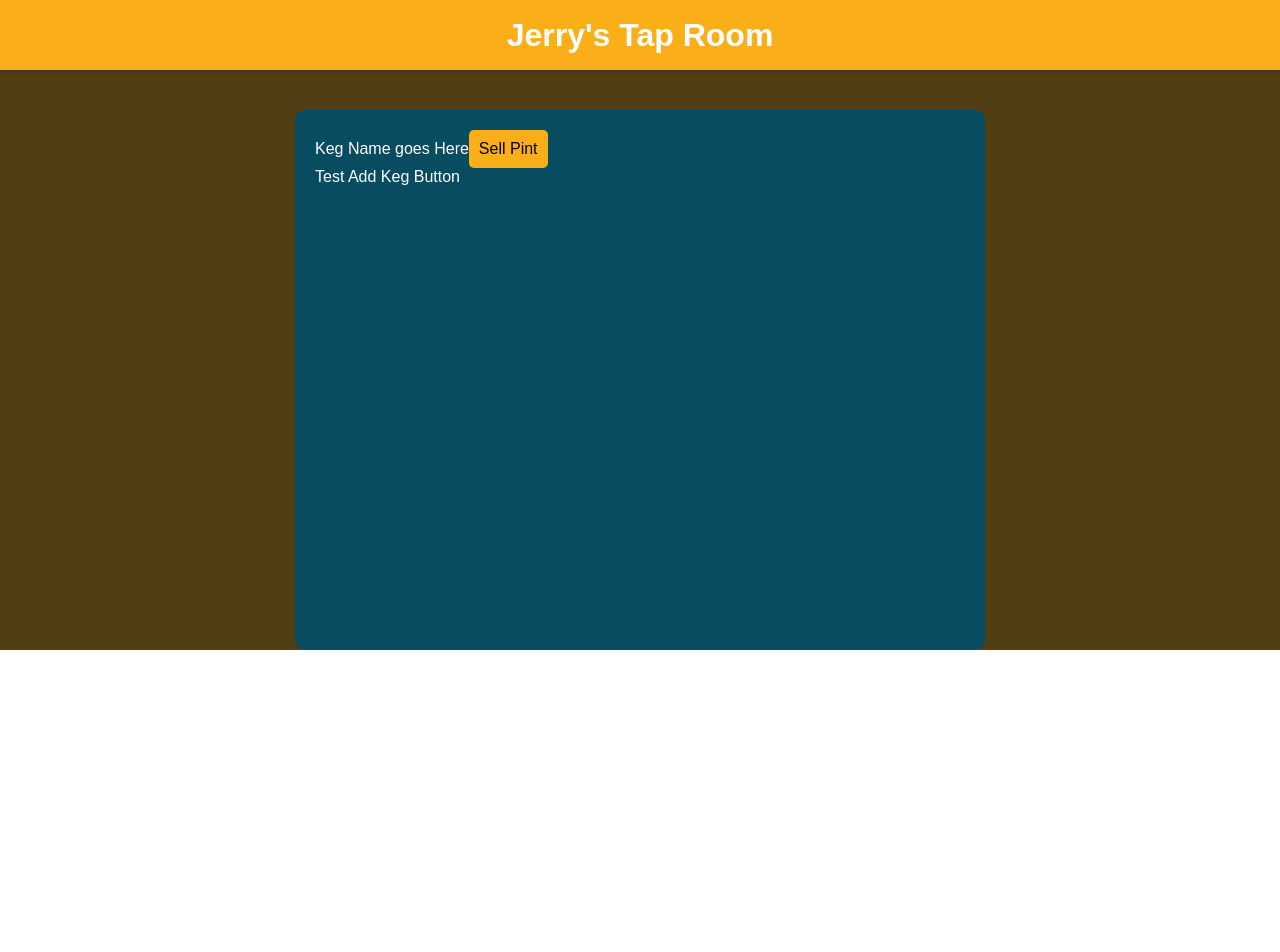
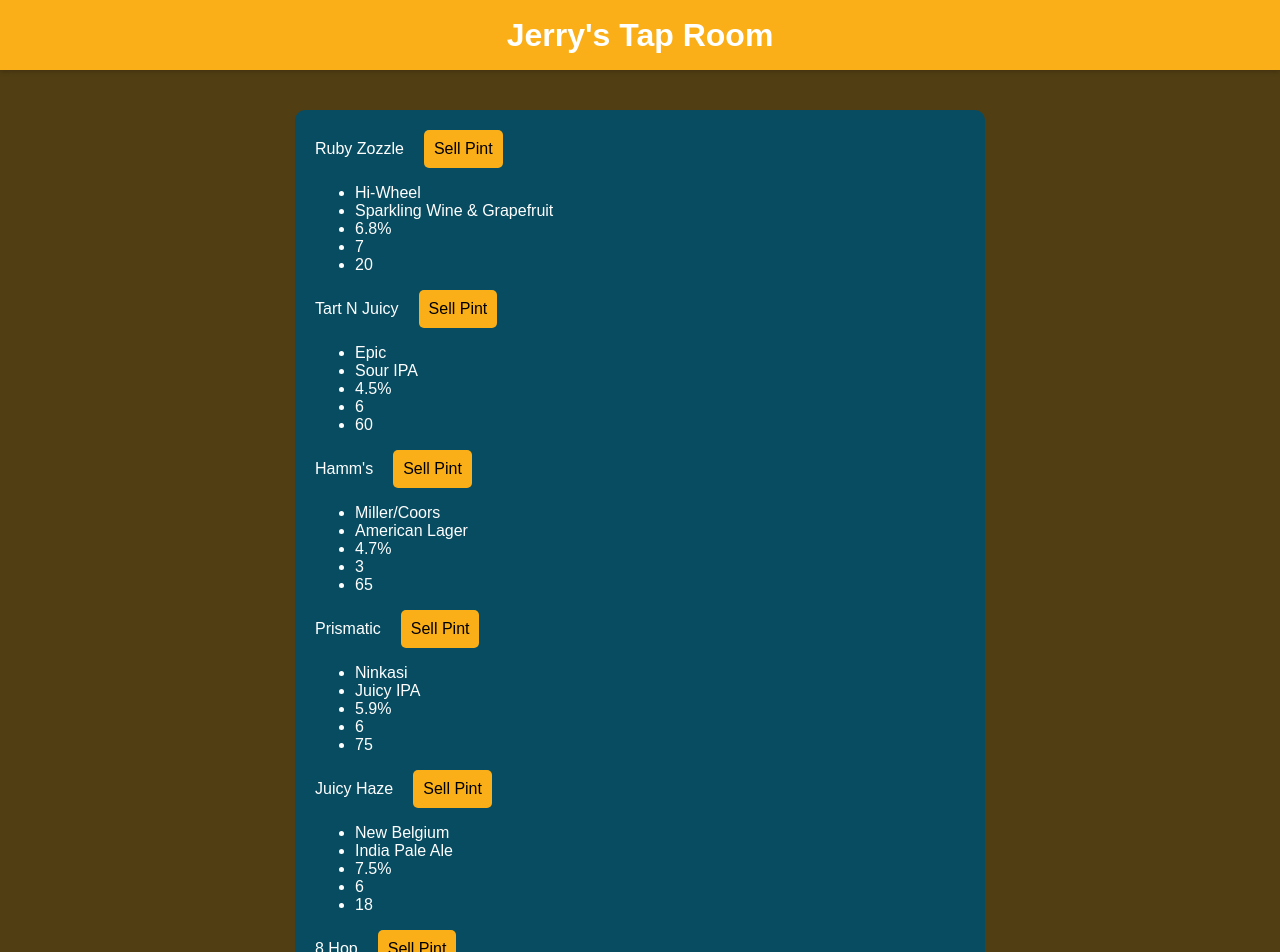
Before and after one commit to bobbymart1n/react-taproom, a React app: page /#/ in a window 1280 px wide. Shown: the top 952 px of the page. Before the commit the page ends 800 px from the top, so only its background shows below. Built offline with nearby package versions, Linux system fonts and the light colour scheme.

Commit message:
Add filler data

```diff
--- a/src/components/KegList/KegList.jsx
+++ b/src/components/KegList/KegList.jsx
@@ -5,10 +5,72 @@
 
 import styles from './KegList.css';
 
+const state = {
+  masterKegList: [
+    {
+      name: 'Ruby Zozzle',
+      brewer: 'Hi-Wheel',
+      description: 'Sparkling Wine & Grapefruit',
+      abv: '6.8%',
+      price: '7',
+      remaining: '20'
+    },
+    {
+      name: 'Tart N Juicy',
+      brewer: 'Epic',
+      description: 'Sour IPA',
+      abv: '4.5%',
+      price: '6',
+      remaining: '60'
+    },
+    {
+      name: 'Hamm\'s',
+      brewer: 'Miller/Coors',
+      description: 'American Lager',
+      abv: '4.7%',
+      price: '3',
+      remaining: '65'
+    },
+    {
+      name: 'Prismatic',
+      brewer: 'Ninkasi',
+      description: 'Juicy IPA',
+      abv:  '5.9%',
+      price: '6',
+      remaining: '75'
+    },
+    {
+      name: 'Juicy Haze',
+      brewer: 'New Belgium',
+      description: 'India Pale Ale',
+      abv:  '7.5%',
+      price: '6',
+      remaining: '18'
+    },
+    {
+      name: '8 Hop',
+      brewer: 'New Belgium',
+      description: 'Pale Ale',
+      abv:  '5.5%',
+      price: '6',
+      remaining: '58'
+    }
+  ]
+};
+
 function KegList() {
   return (
     <div className={styles.kegList}>
-      <KegListItem />
+      {state.masterKegList.map((beer, index) =>
+        <KegListItem
+          name={beer.name}
+          brewer={beer.brewer}
+          description={beer.description}
+          abv={beer.abv}
+          price={beer.price}
+          remaining={beer.remaining}
+          key={index}/>
+      )}
       <AddKegButton />
     </div>
   );
--- a/src/components/KegList/KegListItem/KegListItem.jsx
+++ b/src/components/KegList/KegListItem/KegListItem.jsx
@@ -1,13 +1,30 @@
 import React from 'react';
+import PropTypes from 'prop-types';
 import styles from './KegListItem.css';
 import SellKegButton from './../SellKegButton/SellKegButton';
 
-function KegListItem() {
+function KegListItem(props) {
   return (
     <div className={styles.kegListItem}>
-      <div className={styles.kegName}>Keg Name goes Here <span><SellKegButton/></span></div>
+      <div className={styles.kegName}>{props.name}<span><SellKegButton/></span></div>
+      <ul>
+        <li>{props.brewer}</li>
+        <li>{props.description}</li>
+        <li>{props.abv}</li>
+        <li>{props.price}</li>
+        <li>{props.remaining}</li>
+      </ul>
     </div>
   );
 }
 
+KegListItem.propTypes = {
+  name: PropTypes.string.isRequired,
+  brewer: PropTypes.string.isRequired,
+  description: PropTypes.string,
+  abv: PropTypes.string.isRequired,
+  price: PropTypes.string.isRequired,
+  remaining: PropTypes.string.isRequired
+};
+
 export default KegListItem;
--- a/src/components/KegList/SellKegButton/SellKegButton.css
+++ b/src/components/KegList/SellKegButton/SellKegButton.css
@@ -4,4 +4,5 @@
   border: none;
   border-radius: 5px;
   background-color: #FAAF19;
+  margin-left: 20px;
 }
```
